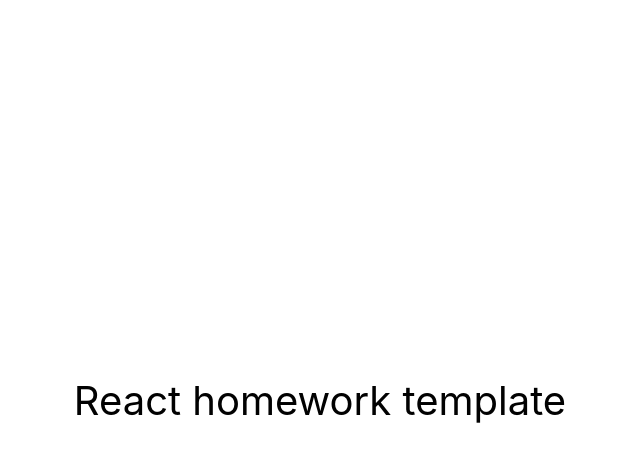
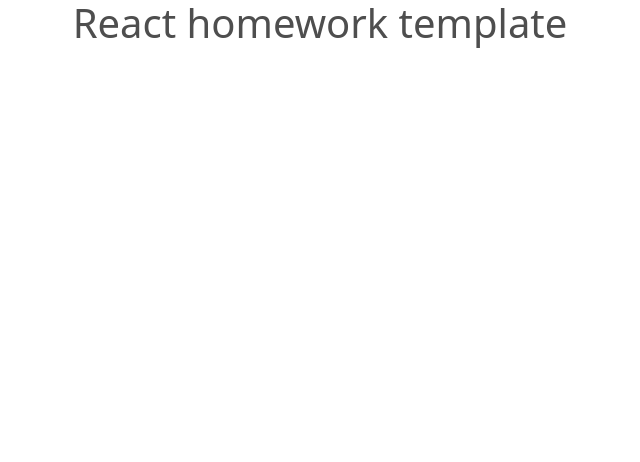
Before and after one commit to Petro-Psekho/goit-react-hw-02-phonebook, a React (Create React App) app: page / in a window 1280 px wide. Shown: the top 462 px of the page, without its empty margins (320-960 px from the left). Built offline with nearby package versions, Linux system fonts and the light colour scheme.

Commit message:
refactoring inline styles

```diff
--- a/package.json
+++ b/package.json
@@ -4,9 +4,13 @@
   "private": true,
   "homepage": "https://petro-psekho.github.io/goit-react-hw-02-phonebook/",
   "dependencies": {
+    "@emotion/react": "^11.10.6",
+    "@emotion/styled": "^11.10.6",
     "@testing-library/jest-dom": "^5.16.3",
     "@testing-library/react": "^12.1.4",
     "@testing-library/user-event": "^13.5.0",
+    "modern-normalize": "^1.1.0",
+    "prop-types": "^15.8.1",
     "react": "^18.1.0",
     "react-dom": "^18.1.0",
     "react-scripts": "5.0.1",
--- a/src/components/App.jsx
+++ b/src/components/App.jsx
@@ -1,16 +1,5 @@
+import { Container } from 'components/App.styled';
+
 export const App = () => {
-  return (
-    <div
-      style={{
-        height: '100vh',
-        display: 'flex',
-        justifyContent: 'center',
-        alignItems: 'center',
-        fontSize: 40,
-        color: '#010101'
-      }}
-    >
-      React homework template
-    </div>
-  );
+  return <Container>React homework template</Container>;
 };
--- /dev/null
+++ b/src/components/App.styled.jsx
@@ -0,0 +1,9 @@
+import styled from '@emotion/styled';
+
+export const Container = styled.div`
+  display: flex;
+  justify-content: center;
+  align-items: center;
+  font-size: 40px;
+  color: #4e4e4e;
+`;
--- a/src/index.css
+++ b/src/index.css
@@ -1,6 +1,6 @@
-@import-normalize; /* bring in normalize.css styles */
+@import 'modern-normalize';
 
-body {
+*/ body {
   margin: 0;
   font-family: -apple-system, BlinkMacSystemFont, 'Segoe UI', 'Roboto', 'Oxygen',
     'Ubuntu', 'Cantarell', 'Fira Sans', 'Droid Sans', 'Helvetica Neue',
@@ -13,3 +13,24 @@
   font-family: source-code-pro, Menlo, Monaco, Consolas, 'Courier New',
     monospace;
 }
+
+h1,
+h2,
+h3,
+h4,
+h5,
+h6,
+p {
+  margin: 0;
+}
+ul,
+ol {
+  margin: 0;
+  padding: 0;
+  list-style-type: none;
+}
+img {
+  display: block;
+  max-width: 100%;
+  height: auto;
+}
```
Also changed, not shown: 1 other file (tests, documents, lock files or other folders).
